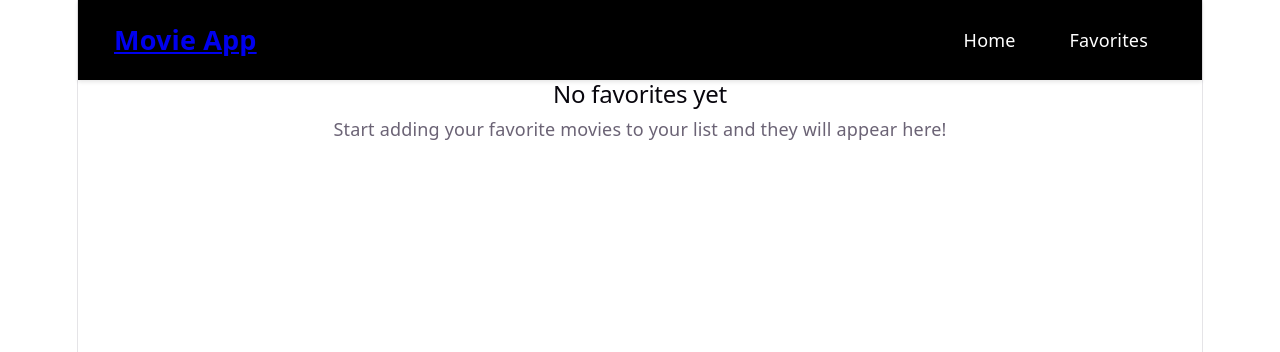
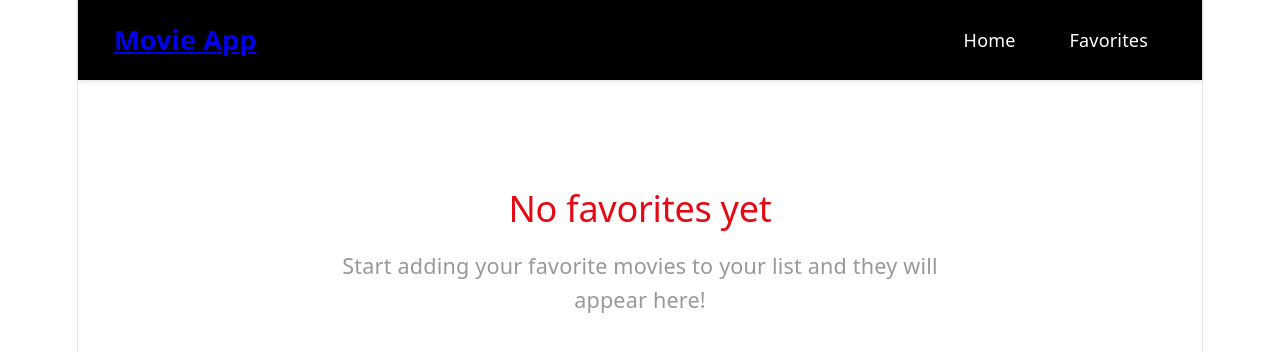
Before and after one commit to KETULPADARIYA/react-movie-search-app, a React (Vite) app: page /favourites in a window 1280 px wide. Shown: the top 352 px of the page. Built offline with nearby package versions, Linux system fonts and the light colour scheme.

Commit message:
Favourites CSS Added

```diff
--- /dev/null
+++ b/src/css/Favorites.css
@@ -0,0 +1,51 @@
+.favorites {
+    padding: 2rem;
+    width: 100%;
+    box-sizing: border-box;
+  }
+
+  .favorites h2 {
+    margin-bottom: 2rem;
+    text-align: center;
+    font-size: 2.5rem;
+    color: #ffffff;
+    text-shadow: 2px 2px 4px rgba(0, 0, 0, 0.3);
+  }
+
+  .favorites-empty {
+    text-align: center;
+    padding: 4rem 2rem;
+    background-color: rgba(255, 255, 255, 0.05);
+    border-radius: 12px;
+    margin: 2rem auto;
+    max-width: 600px;
+  }
+
+  .favorites-empty h2 {
+    margin-bottom: 1rem;
+    font-size: 2rem;
+    color: #e50914;
+  }
+
+  .favorites-empty p {
+    color: #999;
+    font-size: 1.2rem;
+    line-height: 1.6;
+  }
+
+
+  /* Animation for new favorites being added */
+  @keyframes fadeIn {
+    from {
+      opacity: 0;
+      transform: translateY(20px);
+    }
+    to {
+      opacity: 1;
+      transform: translateY(0);
+    }
+  }
+
+  .movies-grid > * {
+    animation: fadeIn 0.3s ease-out forwards;
+  }
--- a/src/pages/Favorites.tsx
+++ b/src/pages/Favorites.tsx
@@ -1,3 +1,5 @@
+import '../css/Favorites.css';
+
 function Favorites() {
 
     return (
```
